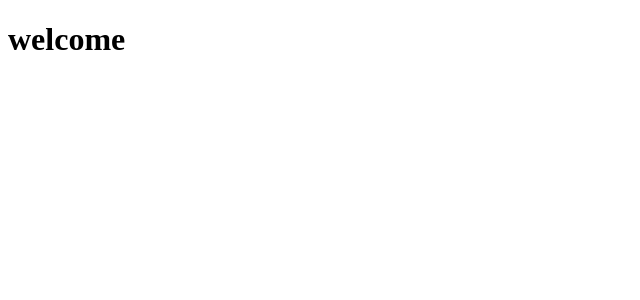
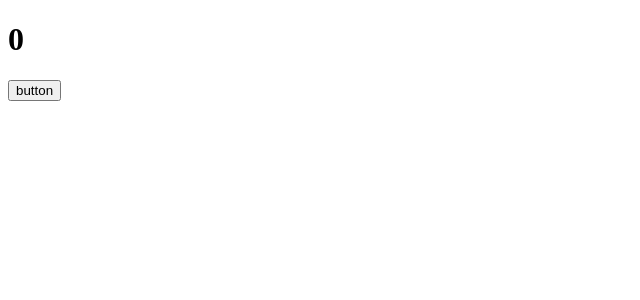
Before and after one commit to yoonnjeong/nomadMovie, a React (Create React App) app in the folder create-app/: page / in a window 1280 px wide. Shown: the top 300 px of the page, without its empty margins (0-640 px from the left). Built offline with nearby package versions, Linux system fonts and the light colour scheme.

Commit message:
useeffect

```diff
--- a/create-app/src/App.js
+++ b/create-app/src/App.js
@@ -1,7 +1,18 @@
+import { useState, useEffect } from "react";
+
 function App() {
+  const [counter, setCounter] = useState(0);
+  const onClick = () => setCounter((prev) => prev + 1);
+  console.log("all");
+
+  useEffect(() => {
+    console.log("once");
+  }, []);
+
   return (
     <div>
-      <h1>welcome</h1>
+      <h1>{counter}</h1>
+      <button onClick={onClick}>button</button>
     </div>
   );
 }
--- a/create-app/src/index.js
+++ b/create-app/src/index.js
@@ -4,7 +4,7 @@
 
 const root = ReactDOM.createRoot(document.getElementById("root"));
 root.render(
-  <React.StrictMode>
-    <App />
-  </React.StrictMode>
+  // <React.StrictMode>
+  <App />
+  // </React.StrictMode>
 );
```
Also changed, not shown: create-app/src/Button.js (added, +12 -0 lines).
